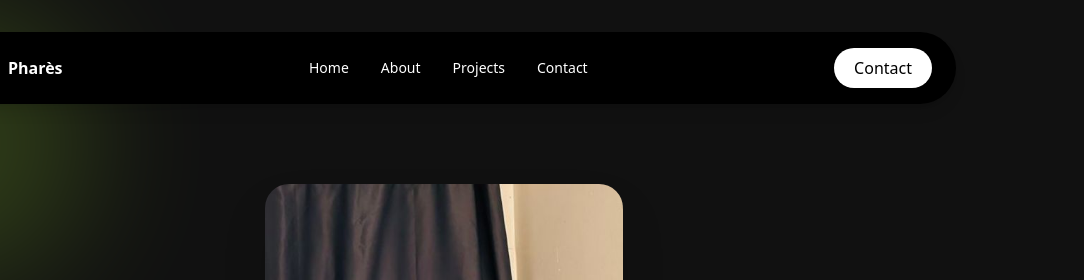
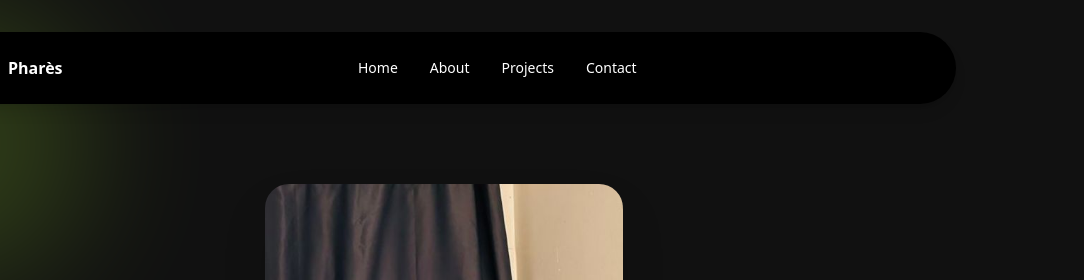
Before and after one commit to williamsedou0-hub/Portfolio, a plain HTML site: page index.html in a window 1280 px wide. Shown: the top 280 px of the page, 196-1280 px from the left. Drawn offline with nearby package versions, Linux system fonts and the light colour scheme; files whose address does not match are found by name.

Commit message:
Add files via upload

```diff
--- a/index.html
+++ b/index.html
@@ -59,13 +59,6 @@
 
     </button>
 
-    <a href="contact.html"
-       class="bg-white text-black px-5 py-2 rounded-full font-medium hover:bg-lime-400 hover:scale-105 transition duration-300">
-       Contact
-    </a>
-
-  </div>
-
   <div id="mobile-menu"
        class="hidden absolute top-24 left-6 right-6 bg-black rounded-3xl p-8 flex flex-col gap-6 text-center border border-gray-800 z-50">
 
@@ -85,6 +78,7 @@
       Contact
     </a>
 
+  </div>
   </div>
 
 </nav>
```
